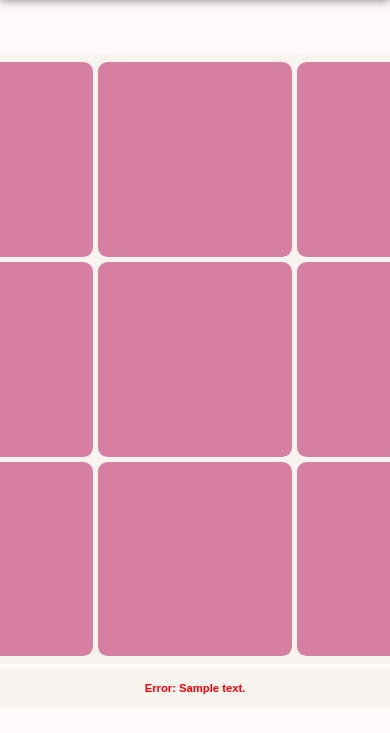
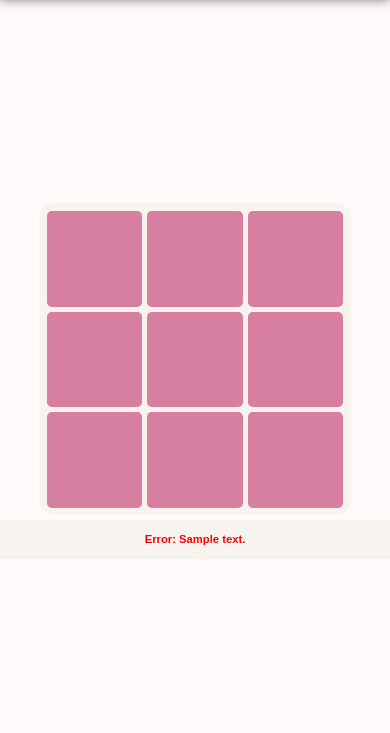
Before and after one commit to Unbekannt28/tic-tac-toe, a Flask app: template templates/tictactoe_game.html in a window 390 px wide; the page is wider, and only the part inside the window is pictured. Shown: the part 82-815 px from the top of that part. Run offline with Flask 3, Linux system fonts and the light colour scheme; the template is opened without the code that fills it: most values are stand-ins (such as "Sample title", 1, 10 or a date in 2020).

Commit message:
TicTacToe box is now more responsive.

```diff
--- a/static/css/tictactoe_game.css
+++ b/static/css/tictactoe_game.css
@@ -34,7 +34,7 @@
 
 .tictactoe-box{
     box-sizing: border-box;
-    height: 80%;
+    height: min(80%, 80cqmin);
     aspect-ratio: 1 / 1;
     display: grid;
     gap: min(3%, 5px);
```
